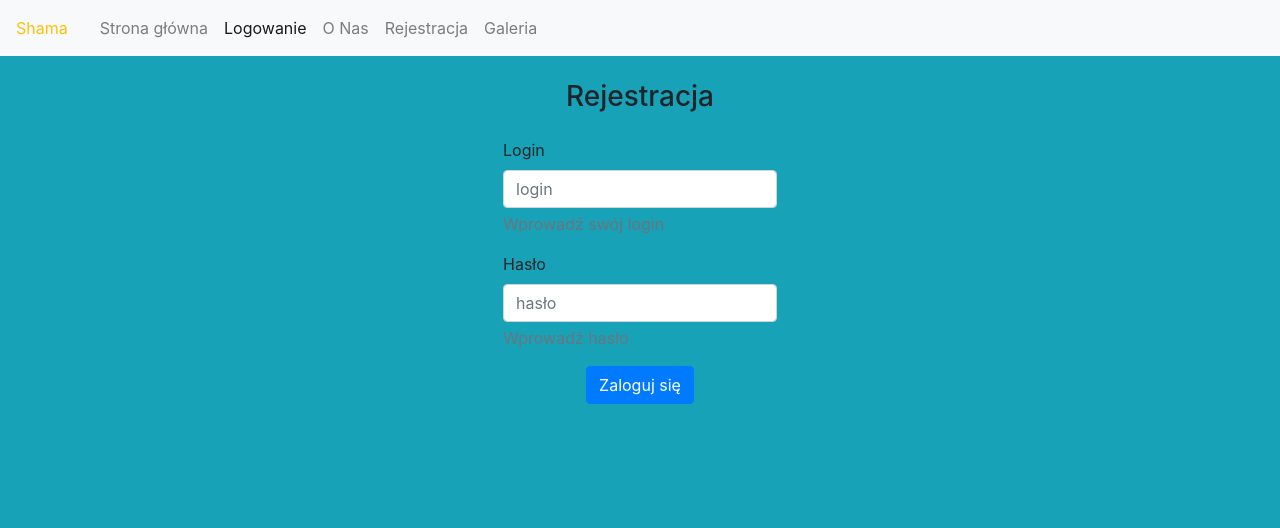
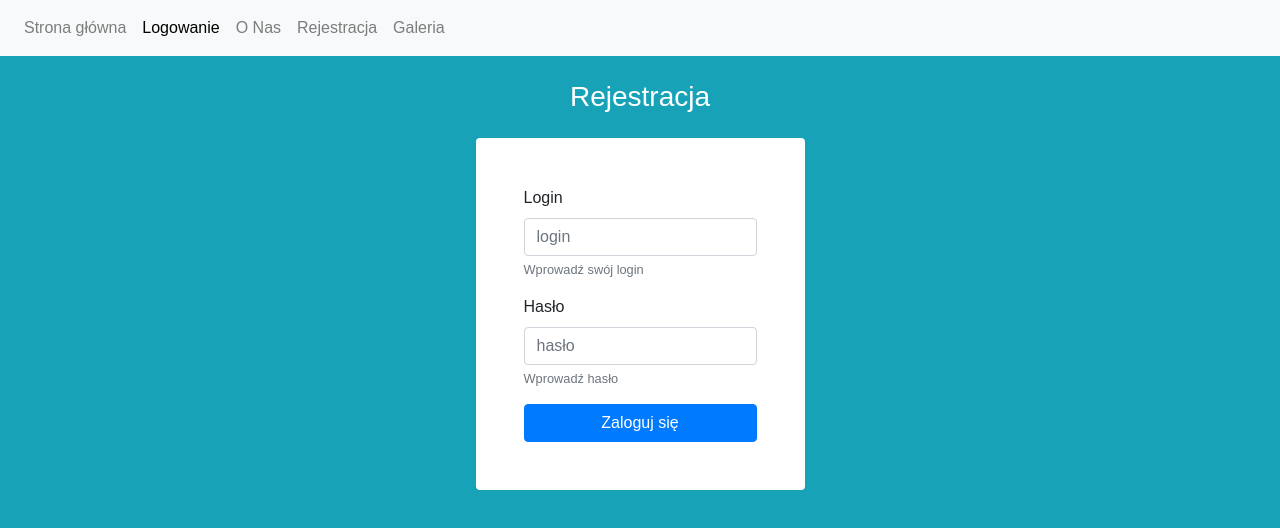
Before and after one commit to kazbag/restaurant-management, a React (Create React App) app in the folder client/: page /login in a window 1280 px wide. Shown: the top 528 px of the page. Built offline with nearby package versions, Linux system fonts and the light colour scheme; no server answers; a web font is replaced by a local one.

Commit message:
styles basic change

```diff
--- a/client/src/App.css
+++ b/client/src/App.css
@@ -1,9 +1,15 @@
 * {
-  margin: 0;
-  padding: 0;
-  box-sizing: border-box;
+  /* margin: 0; */
+  /* padding: 0; */
+  /* box-sizing: border-box; */
 }
 body {
-  background: #181818;
   font-family: "Open-Sans", sans-serif;
 }
+.nav-link {
+  transition: color 0.3s ease-out;
+  position: relative;
+}
+.nav-link.active {
+  color: black !important;
+}
--- a/client/src/components/Navbar/Navbar.js
+++ b/client/src/components/Navbar/Navbar.js
@@ -10,9 +10,6 @@ const Navbar = (props) => {
       {(context) => (
         <>
           <nav className="navbar navbar-expand-lg navbar-light bg-light mb-4">
-            <NavLink className="nav-brand mr-4 text-warning" toexact to="/">
-              Shama
-            </NavLink>
             <button
               className="navbar-toggler"
               type="button"
--- a/client/src/index.js
+++ b/client/src/index.js
@@ -5,5 +5,6 @@ import "bootstrap/dist/css/bootstrap.min.css";
 import $ from "jquery";
 import Popper from "popper.js";
 import "bootstrap/dist/js/bootstrap.bundle.min";
+import "./App.css";
 
 ReactDOM.render(<App />, document.getElementById("root"));
--- a/client/src/pages/LoginPage.js
+++ b/client/src/pages/LoginPage.js
@@ -8,6 +8,7 @@ import { handleRegister, handleLogin } from "../utils/form_methods";
 const AccountForm = ({ handleChange, handleRegister, handleLogin, fields }) => {
   return (
     <form className="d-flex align-items-center flex-column form">
+      <div className="p-5 bg-white rounded">
         <div className="form-group">
           <label>Login</label>
           <input
@@ -17,7 +18,7 @@ const AccountForm = ({ handleChange, handleRegister, handleLogin, fields }) => {
             name="name"
             onChange={handleChange}
           />
-        <span className="form-text text-muted">Wprowadź swój login</span>
+          <small className="form-text text-muted">Wprowadź swój login</small>
         </div>
         <div className="form-group">
           <label>Hasło</label>
@@ -28,18 +29,19 @@ const AccountForm = ({ handleChange, handleRegister, handleLogin, fields }) => {
             name="password"
             onChange={handleChange}
           />
-        <span className="form-text text-muted">Wprowadź hasło</span>
+          <small className="form-text text-muted">Wprowadź hasło</small>
         </div>
         {window.location.pathname === "/login" && (
-        <a className="btn btn-primary px-8" onClick={handleLogin}>
+          <a className="btn btn-primary px-5 w-100" onClick={handleLogin}>
             Zaloguj się
           </a>
         )}
         {window.location.pathname === "/register" && (
-        <a className="btn btn-primary px-8" onClick={handleRegister}>
+          <a className="btn btn-primary px-5 w-100" onClick={handleRegister}>
             Zarejestruj się
           </a>
         )}
+      </div>
     </form>
   );
 };
@@ -64,7 +66,7 @@ const LoginPage = ({ history, location }) => {
 
   return (
     <div className="container">
-      <h3 className="text-center mb-4">
+      <h3 className="text-center mb-4 text-white">
         {window.location.href === "/login" ? "Logowanie" : "Rejestracja"}
       </h3>
       <AccountForm
```
Also changed, not shown: client/src/pages/styles.css (added). Lines whose indentation alone changed are shown as unchanged.
